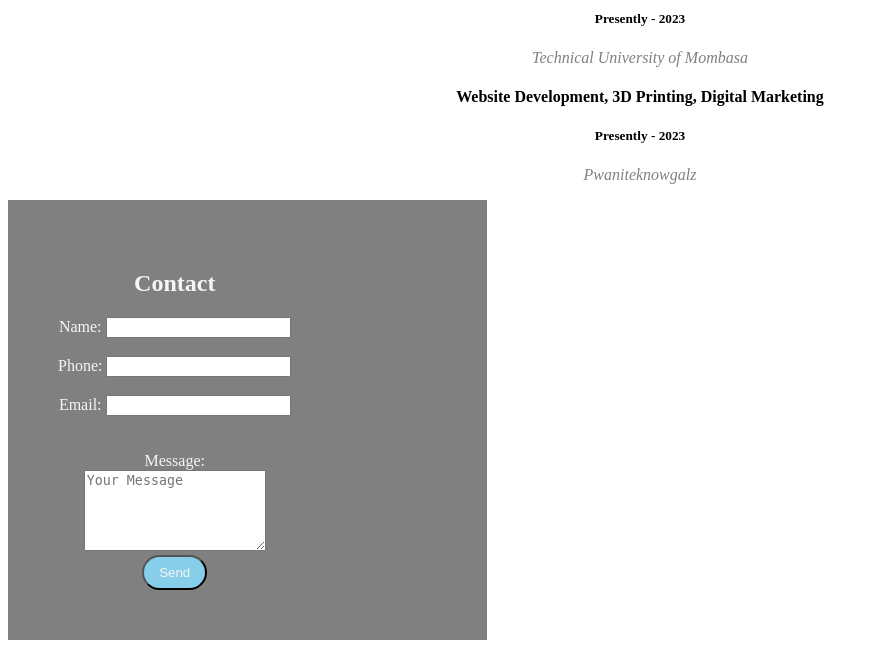
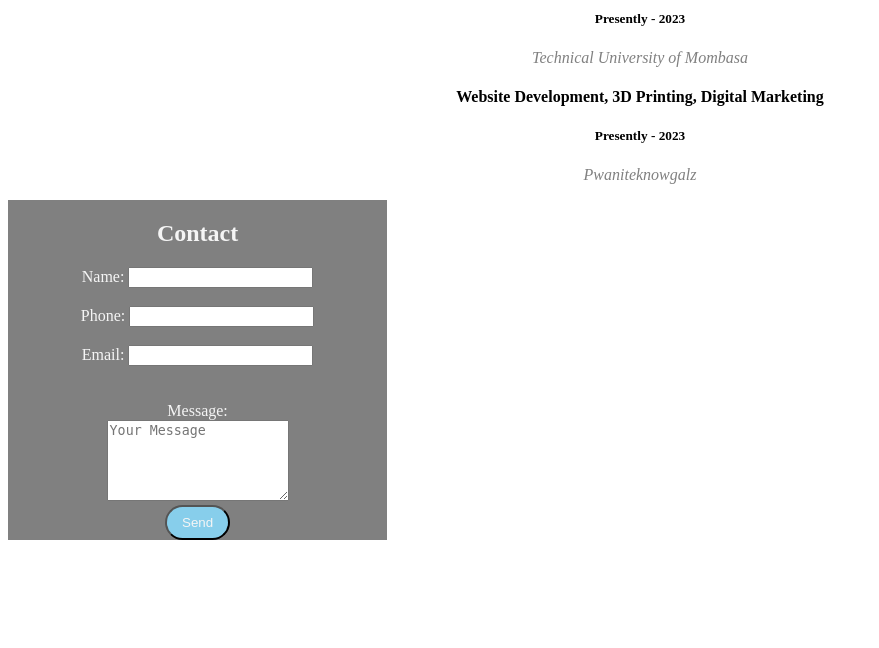
Before and after one commit to Reckie02/O_Rachel.github.io, a PHP site: page / in a window 1280 px wide. Shown: the part 3285-3933 px from the top of the page, without its empty margins (0-879 px from the left). After the commit the page ends 3825 px from the top, so only its background shows below. Run offline with PHP 8.4, Linux system fonts and the light colour scheme.

Commit message:
Update style.css

```diff
--- a/style.css
+++ b/style.css
@@ -141,19 +141,21 @@ color: black;
 
 
  .projects{
+	 width:100%;
+	 background-color:gray;
  justify-items:center;
  display: flex;
  flex-direction: column;
   }
 
  .contact{
+	 justify-content:center;
  	flex-wrap: wrap;
  	background: gray;
  	text-align: center;
  	color: whitesmoke;
  	width: 30%;
  	display: flex;
- 	padding: 50px;
  	align-items: center;
  }
 
```
